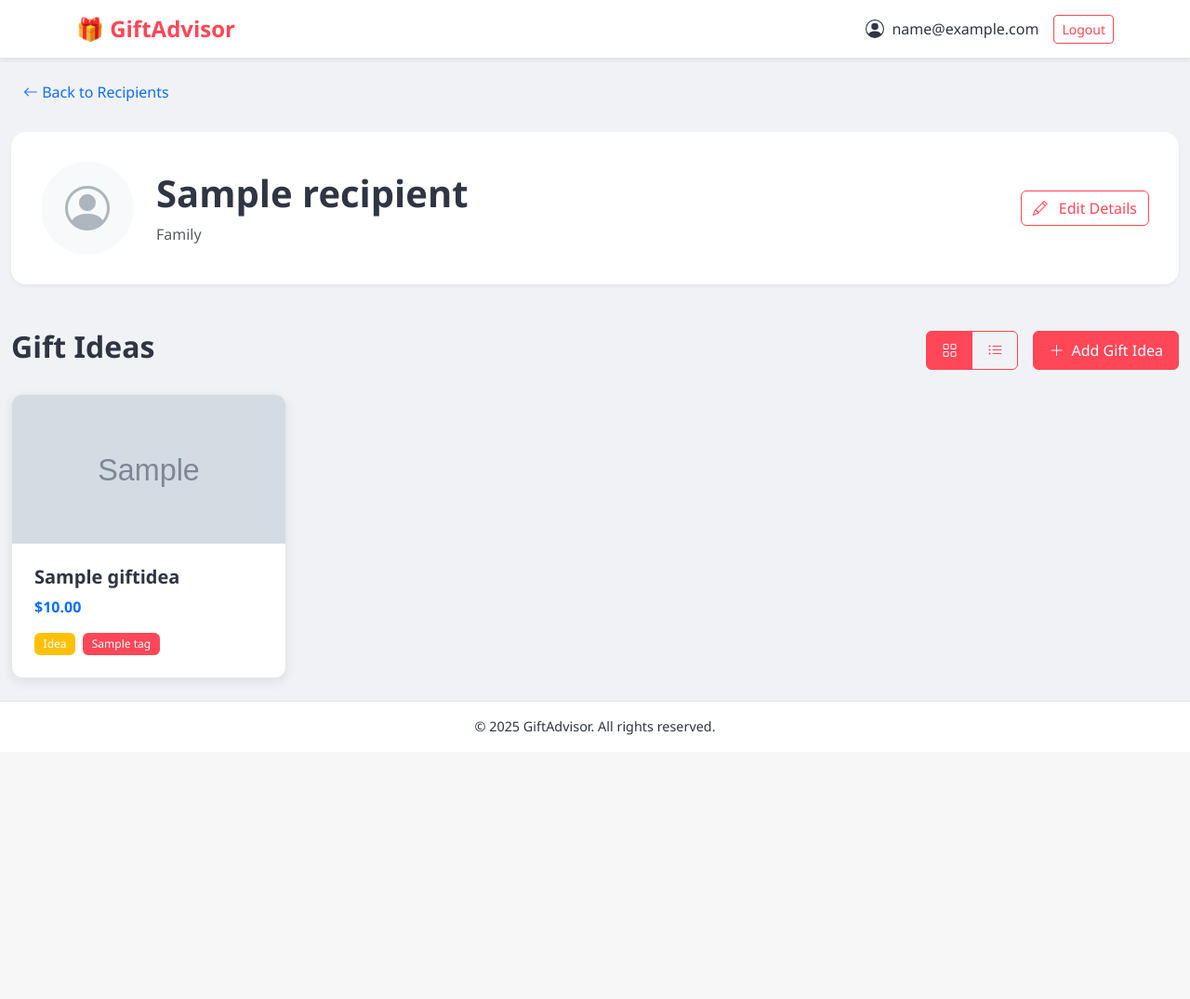
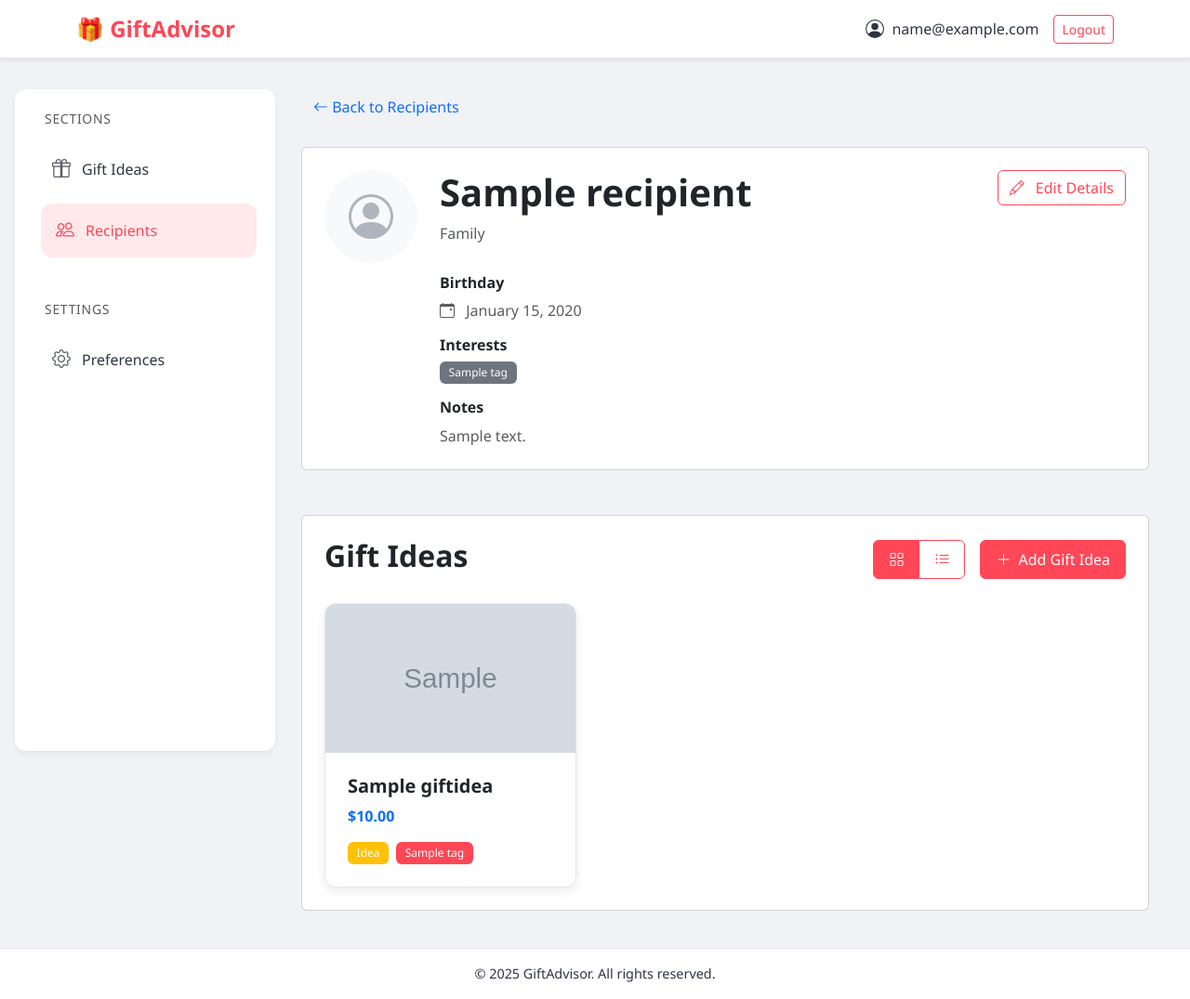
Before and after one commit to DelevoXDG/GiftAdvisor, a Django app: page /recipients/1/ in a window 1280 px wide. Shown: the whole page at 93% size. Before the commit the page ends 791 px from the top, so only its background shows below. Run offline with Django 5.2, Linux system fonts and the light colour scheme; a user stored in the database is signed in; tables that the repository leaves empty hold one stand-in row (values such as "Sample post"); grey boxes marked "Sample" are stand-in pictures; some libraries are stand-ins or nearby versions.

Commit message:
Improve recepient profile design

```diff
--- a/templates/recipient_profile.html
+++ b/templates/recipient_profile.html
@@ -2,7 +2,32 @@
 {% load static %}
 
 {% block content %}
-<div class="container-fluid py-4">
+<div class="d-flex">
+    <!-- Left Sidebar -->
+    <div class="sidebar mt-4">
+        <div class="mb-5">
+            <h5 class="text-muted mb-3">Sections</h5>
+            <a href="{% url 'index' %}" class="sidebar-link">
+                <i class="bi bi-gift"></i>
+                <span>Gift Ideas</span>
+            </a>
+            <a href="{% url 'recipients' %}" class="sidebar-link active">
+                <i class="bi bi-people"></i>
+                <span>Recipients</span>
+            </a>
+        </div>
+        <div>
+            <h5 class="text-muted mb-3">Settings</h5>
+            <a href="#" class="sidebar-link">
+                <i class="bi bi-gear"></i>
+                <span>Preferences</span>
+            </a>
+        </div>
+    </div>
+
+    <!-- Main Content -->
+    <div class="main-content">
+        <div class="container py-4">
             <!-- Back Button -->
             <a href="{% url 'recipients' %}" class="btn btn-link text-decoration-none mb-4">
                 <i class="bi bi-arrow-left"></i>
@@ -10,24 +35,59 @@
             </a>
 
             <!-- Profile Header -->
-    <div class="profile-header mb-5">
-        <div class="d-flex align-items-center gap-4">
+            <div class="card mb-5">
+                <div class="card-body p-4">
+                    <div class="d-flex gap-4">
                         <div class="profile-avatar">
                             <i class="bi bi-person-circle"></i>
                         </div>
                         <div class="flex-grow-1">
+                            <div class="d-flex justify-content-between align-items-start mb-3">
+                                <div>
                                     <h1 class="fw-bold mb-2">{{ recipient.name }}</h1>
-                <p class="text-muted mb-0">{{ recipient.get_relationship_display }}</p>
+                                    <p class="text-muted mb-3">{{ recipient.get_relationship_display }}</p>
                                 </div>
                                 <button class="btn btn-outline-primary" data-bs-toggle="modal" data-bs-target="#editRecipientModal">
                                     <i class="bi bi-pencil me-2"></i>
                                     Edit Details
                                 </button>
                             </div>
+
+                            {% if recipient.birth_date %}
+                                <div class="mb-3">
+                                    <h6 class="fw-bold mb-2">Birthday</h6>
+                                    <p class="text-muted mb-0">
+                                        <i class="bi bi-calendar-event me-2"></i>
+                                        {{ recipient.birth_date|date:"F j, Y" }}
+                                    </p>
+                                </div>
+                            {% endif %}
+
+                            {% if recipient.interests.all %}
+                                <div class="mb-3">
+                                    <h6 class="fw-bold mb-2">Interests</h6>
+                                    <div class="d-flex flex-wrap gap-2">
+                                        {% for interest in recipient.interests.all %}
+                                            <span class="badge bg-secondary">{{ interest.name }}</span>
+                                        {% endfor %}
+                                    </div>
+                                </div>
+                            {% endif %}
+
+                            {% if recipient.notes %}
+                                <div>
+                                    <h6 class="fw-bold mb-2">Notes</h6>
+                                    <p class="text-muted mb-0">{{ recipient.notes }}</p>
+                                </div>
+                            {% endif %}
+                        </div>
+                    </div>
+                </div>
             </div>
 
             <!-- Gift Ideas Section -->
-    <div class="gift-ideas-section">
+            <div class="card">
+                <div class="card-body p-4">
                     <div class="d-flex justify-content-between align-items-center mb-4">
                         <h2 class="fw-bold">Gift Ideas</h2>
                         <div class="d-flex gap-3">
@@ -118,6 +178,9 @@
                     {% endif %}
                 </div>
             </div>
+        </div>
+    </div>
+</div>
 
 <!-- Add Gift Modal -->
 <div class="modal fade" id="addGiftModal" tabindex="-1" data-bs-backdrop="static">
```
Lines whose indentation alone changed are shown as unchanged.
